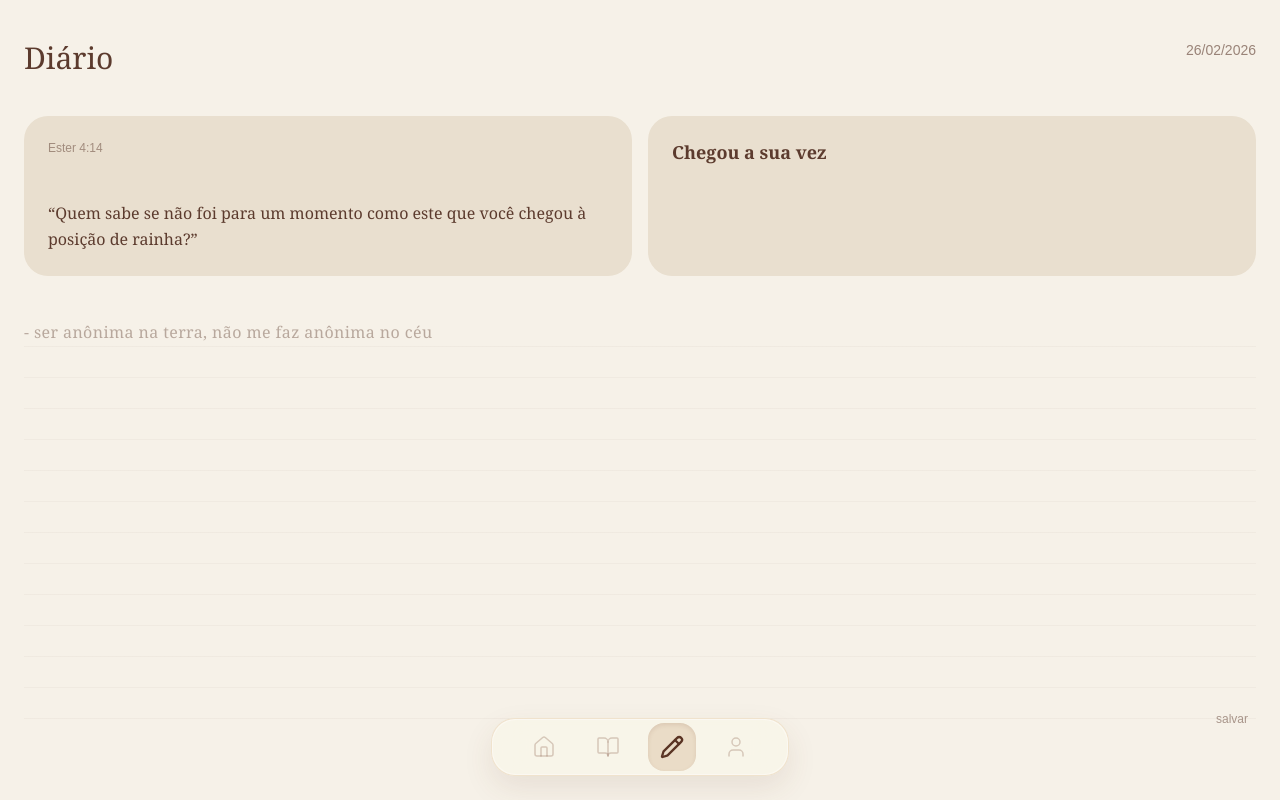
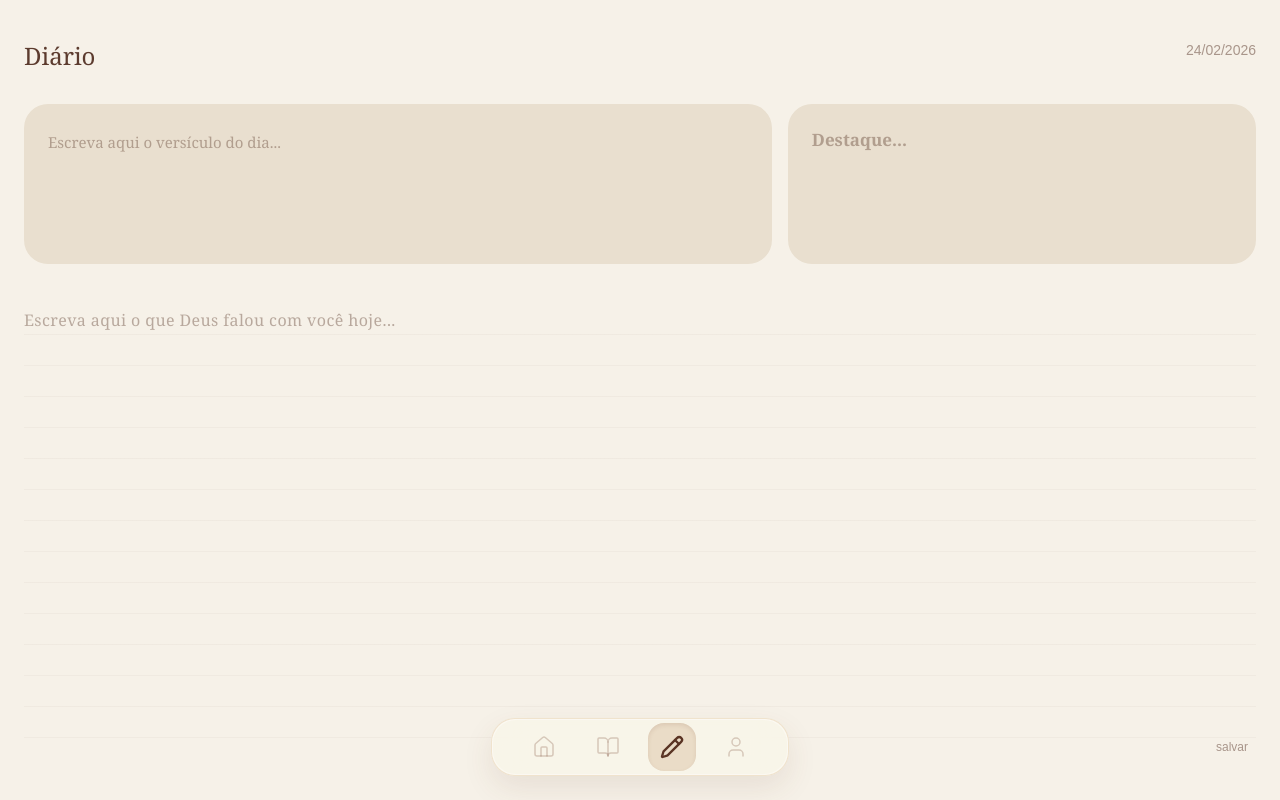
Before and after one commit to michelesannti/no-secreto, a Next.js app: page /diario in a window 1280 px wide. Shown: the top 800 px of the page. Built offline with nearby package versions, Linux system fonts and the light colour scheme.

Commit message:
Diario com versiculo horizontal e destaque vertical editaveis

```diff
--- a/app/(app)/diario/page.tsx
+++ b/app/(app)/diario/page.tsx
@@ -3,45 +3,76 @@
 import { useState } from "react";
 
 export default function DiarioPage() {
+  const [versiculo, setVersiculo] = useState("");
+  const [destaque, setDestaque] = useState("");
   const [texto, setTexto] = useState("");
 
   return (
     <div className="min-h-screen bg-[#f6f1e8] px-6 pt-10 pb-40 text-[#5c3b2e]">
+
       {/* Header */}
-      <div className="flex justify-between items-start mb-10">
-        <h1 className="text-3xl font-serif">Diário</h1>
-        <span className="text-sm opacity-60">26/02/2026</span>
+      <div className="flex justify-between items-start mb-8">
+        <h1 className="text-2xl font-serif">Diário</h1>
+        <span className="text-sm opacity-50">
+          {new Date().toLocaleDateString("pt-BR")}
+        </span>
       </div>
 
-      {/* Versículo + Destaque */}
-      <div className="grid grid-cols-2 gap-4 mb-10">
-        {/* Versículo */}
-        <div className="bg-[#e9dfcf] rounded-3xl p-6 min-h-[160px] flex flex-col justify-between">
-          <span className="text-xs opacity-50 mb-2">
-            Ester 4:14
-          </span>
-          <p className="font-serif text-base leading-relaxed">
-            “Quem sabe se não foi para um momento como este que você chegou à posição de rainha?”
-          </p>
+      {/* Versículo + Destaque assimétricos */}
+      <div className="flex gap-4 mb-10">
+
+        {/* Versículo horizontal (maior) */}
+        <div className="flex-1 bg-[#e9dfcf] rounded-3xl p-6 min-h-[160px]">
+          <textarea
+            value={versiculo}
+            onChange={(e) => setVersiculo(e.target.value)}
+            placeholder="Escreva aqui o versículo do dia..."
+            className="
+              w-full
+              h-full
+              bg-transparent
+              resize-none
+              outline-none
+              font-serif
+              text-[15px]
+              leading-7
+              placeholder:text-[#5c3b2e]/40
+            "
+          />
         </div>
 
-        {/* Destaque */}
-        <div className="bg-[#e9dfcf] rounded-3xl p-6 min-h-[120px] flex items-start">
-          <p className="font-serif font-semibold text-lg leading-snug">
-            Chegou a sua vez
-          </p>
+        {/* Destaque vertical (mais estreito) */}
+        <div className="w-[38%] bg-[#e9dfcf] rounded-3xl p-6 min-h-[160px] flex items-start">
+          <textarea
+            value={destaque}
+            onChange={(e) => setDestaque(e.target.value)}
+            placeholder="Destaque..."
+            className="
+              w-full
+              h-full
+              bg-transparent
+              resize-none
+              outline-none
+              font-serif
+              font-semibold
+              text-[17px]
+              leading-snug
+              placeholder:text-[#5c3b2e]/40
+            "
+          />
         </div>
+
       </div>
 
-      {/* Campo principal */}
+      {/* Campo principal com linhas fixas */}
       <div className="relative">
         <textarea
           value={texto}
           onChange={(e) => setTexto(e.target.value)}
-          placeholder="- ser anônima na terra, não me faz anônima no céu"
+          placeholder="Escreva aqui o que Deus falou com você hoje..."
           className="
             w-full
-            min-h-[420px]
+            min-h-[460px]
             bg-transparent
             resize-none
             outline-none
@@ -72,6 +103,7 @@ export default function DiarioPage() {
           salvar
         </button>
       </div>
+
     </div>
   );
 }
```
